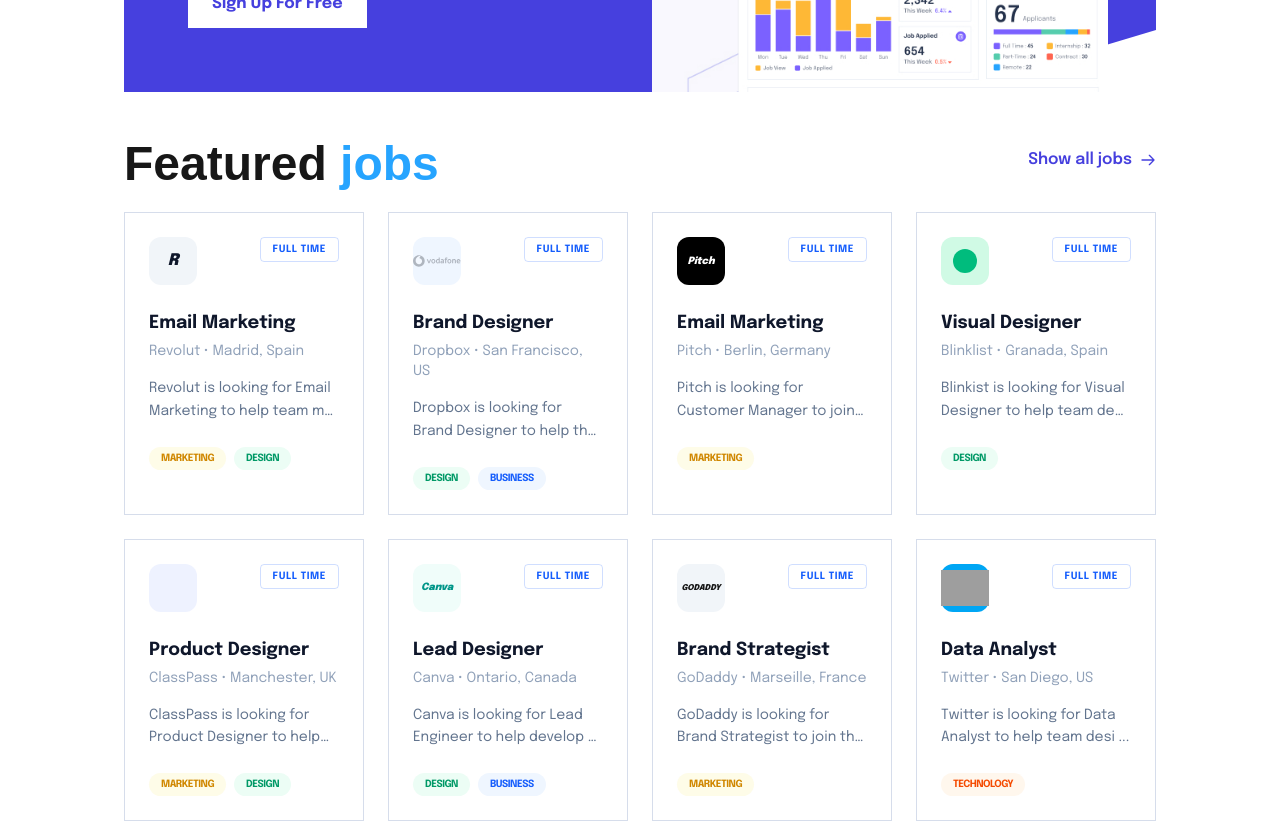
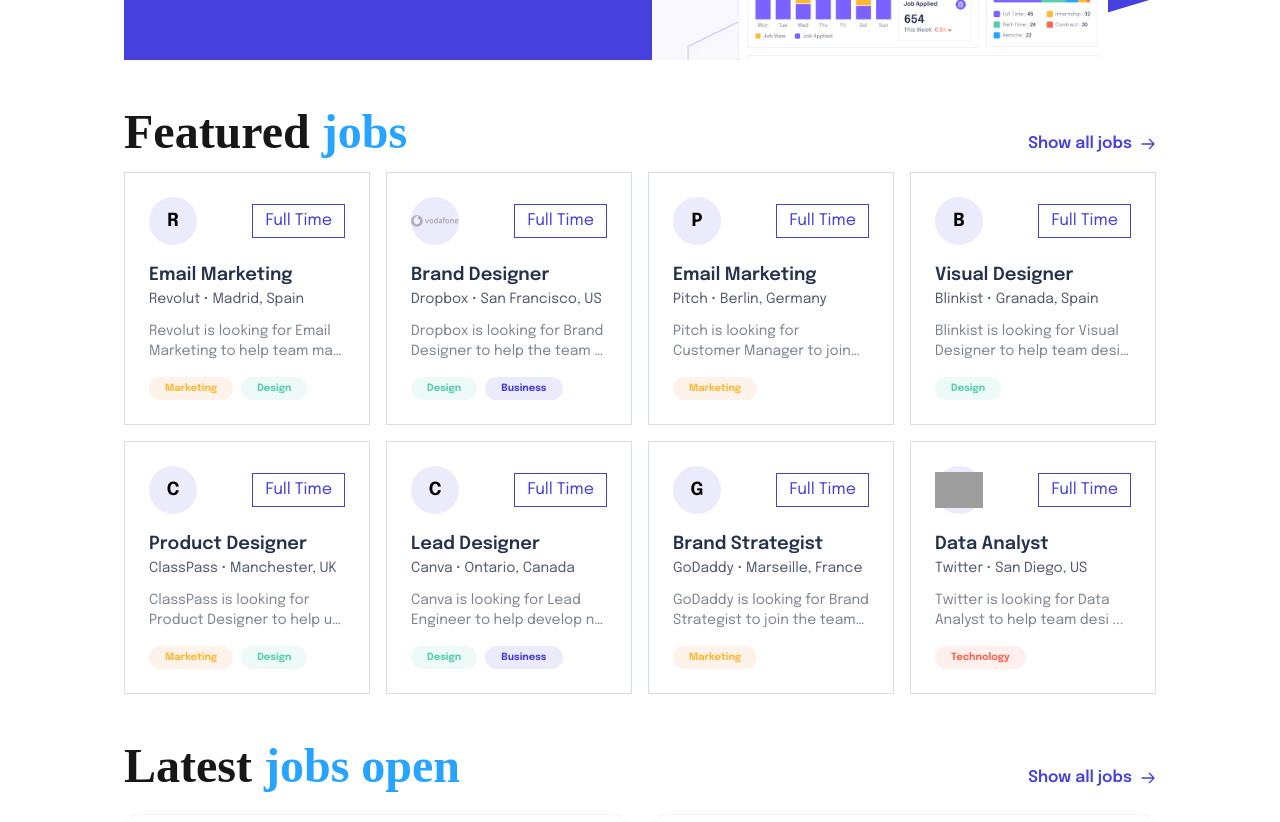
Before and after one commit to imam0321/qtack_task_client, a Next.js app: page / in a window 1280 px wide. Shown: the part 1640-2462 px from the top of the page. Built offline with nearby package versions, Linux system fonts and the light colour scheme; grey boxes are pictures that could not be loaded; a web font is replaced by a local one.

Commit message:
refactor feature jobs section

```diff
--- a/src/app/globals.css
+++ b/src/app/globals.css
@@ -4,16 +4,15 @@
 :root {
   --background: #ffffff;
   --foreground: #171717;
-  --font-clash-display: "Clash Display", sans-serif;
-  /* Next.js variable is --font-red-hat-display */
 }
 
 @theme inline {
   --color-background: var(--background);
   --color-foreground: var(--foreground);
-  --font-clash-display: "Clash Display", sans-serif;
-  --font-red-hat-display: "Red Hat Display", sans-serif;
-  --font-epilogue: "Epilogue", sans-serif;
+  --font-clash-display: "Clash Display", "sans-serif";
+  --font-red-hat-display: var(--font-red-hat-display), "sans-serif";
+  --font-epilogue: var(--font-epilogue), "sans-serif";
+  --font-inter: var(--font-inter), "sans-serif";
 }
 
 body {
@@ -24,13 +23,34 @@
 
 /* Font utility classes to use fonts by name (fallbacks provided) */
 .font-epilogue {
-  font-family: var(--font-epilogue, "Epilogue", system-ui, -apple-system, "Segoe UI", Roboto, "Helvetica Neue", Arial);
+  font-family: var(
+    --font-epilogue,
+    "Epilogue",
+    system-ui,
+    -apple-system,
+    "Segoe UI",
+    Roboto,
+    "Helvetica Neue",
+    Arial
+  );
 }
 .font-red-hat-display {
-  font-family: var(--font-red-hat-display, "Red Hat Display", system-ui, -apple-system, "Segoe UI");
+  font-family: var(
+    --font-red-hat-display,
+    "Red Hat Display",
+    system-ui,
+    -apple-system,
+    "Segoe UI"
+  );
 }
 .font-clash-display {
-  font-family: var(--font-clash-display, "Clash Display", system-ui, -apple-system, "Segoe UI");
+  font-family: var(
+    --font-clash-display,
+    "Clash Display",
+    system-ui,
+    -apple-system,
+    "Segoe UI"
+  );
 }
 .font-inter {
   font-family: var(--font-inter, "Inter", system-ui, -apple-system, "Segoe UI");
--- a/src/app/layout.tsx
+++ b/src/app/layout.tsx
@@ -9,6 +9,7 @@
 const epilogue = Epilogue({
   variable: "--font-epilogue",
   subsets: ["latin"],
+  weight: ["300", "400", "500", "600", "700", "800", "900"],
 });
 
 const redHatDisplay = Red_Hat_Display({
@@ -21,6 +22,7 @@
 const inter = Inter({
   variable: "--font-inter",
   subsets: ["latin"],
+  weight: ["300", "400", "500", "600", "700", "800", "900"],
 });
 
 export const metadata: Metadata = {
--- /dev/null
+++ b/src/components/modules/home/FeaturedJobCard.tsx
@@ -0,0 +1,64 @@
+import Image from "next/image";
+import { IJob } from "./FeaturedJobs";
+import Link from "next/link";
+
+const CATEGORY_COLOR: Record<string, string> = {
+  Design: "bg-[#56CDAD1A] text-[#56CDAD]",
+  Sales: "bg-[#56CDAD1A] text-[#56CDAD]",
+  Marketing: "bg-[#EB85331A] text-[#FFB836]",
+  Finance: "bg-[#FF65501A] text-[#FF6550]",
+  Technology: "bg-[#FF65501A] text-[#FF6550]",
+  Engineering: "bg-[#56CDAD1A] text-[#56CDAD]",
+  Business: "bg-[#4640DE1A] text-[#4640DE]",
+  "Human Resources": "bg-[#FFB8361A] text-[#FFB836]",
+};
+
+interface Props {
+  job: IJob;
+  className?: string;
+}
+
+export default function FeaturedJobCard({ job, className }: Props) {
+  return (
+    <Link href="#" className={`border border-[#D6DDEB] bg-white p-6 ${className}`}>
+      <div className="mb-4 flex items-center justify-between">
+        <div className="flex h-12 w-12 items-center justify-center rounded-full bg-[#4640DE]/10">
+          {job.icon ? (
+            <Image src={job.icon} alt={job.company} width={32} height={32} className="h-auto w-auto object-contain" />
+          ) : (
+            <span className="rounded-full px-3 py-1 text-lg font-bold text-black">
+              {job.company[0]}
+            </span>
+          )}
+        </div>
+
+        <p className="border border-[#4640DE] px-3 py-1 text-[#4640DE]">
+          {job.type}
+        </p>
+      </div>
+
+      <h3 className="line-clamp-1 text-lg font-semibold text-[#25324B]">
+        {job.title}
+      </h3>
+
+      <p className="mb-3 line-clamp-1 text-sm text-[#515B6F]">
+        {job.company} • {job.location}
+      </p>
+
+      <p className="mb-4 line-clamp-2 text-sm text-[#7C8493]">
+        {job.description}
+      </p>
+
+      <div className="flex flex-wrap gap-2">
+        {job.tags.map((tag, i) => (
+          <span
+            key={i}
+            className={`rounded-full px-4 py-1 text-[10px] font-bold ${CATEGORY_COLOR[tag] || "bg-gray-100 text-gray-600"}`}
+          >
+            {tag}
+          </span>
+        ))}
+      </div>
+    </Link>
+  );
+}
--- a/src/components/modules/home/FeaturedJobs.tsx
+++ b/src/components/modules/home/FeaturedJobs.tsx
@@ -1,190 +1,67 @@
 import Link from "next/link";
-import Image from "next/image";
+import FeaturedJobCard from "./FeaturedJobCard";
 
-const featuredJobs = [
-  {
-    title: "Email Marketing",
-    company: "Revolut",
-    location: "Madrid, Spain",
-    type: "Full Time",
-    logoText: "R",
-    logoBg: "bg-slate-100",
-    description: "Revolut is looking for Email Marketing to help team ma ...",
-    tags: ["Marketing", "Design"],
-    tagColors: [
-      "bg-yellow-50 text-yellow-600",
-      "bg-emerald-50 text-emerald-600",
-    ],
-  },
-  {
-    title: "Brand Designer",
-    company: "Dropbox",
-    location: "San Francisco, US",
-    type: "Full Time",
-    icon: "/icons/vodafone.svg",
-    logoBg: "bg-blue-50",
-    description: "Dropbox is looking for Brand Designer to help the team t ...",
-    tags: ["Design", "Business"],
-    tagColors: ["bg-emerald-50 text-emerald-600", "bg-blue-50 text-blue-600"],
-  },
-  {
-    title: "Email Marketing",
-    company: "Pitch",
-    location: "Berlin, Germany",
-    type: "Full Time",
-    logoText: "Pitch",
-    logoBg: "bg-black text-white text-[10px]",
-    description:
-      "Pitch is looking for Customer Manager to join marketing t ...",
-    tags: ["Marketing"],
-    tagColors: ["bg-yellow-50 text-yellow-600"],
-  },
-  {
-    title: "Visual Designer",
-    company: "Blinklist",
-    location: "Granada, Spain",
-    type: "Full Time",
-    logoBg: "bg-emerald-100",
-    logoDot: "bg-emerald-500",
-    description:
-      "Blinkist is looking for Visual Designer to help team desi ...",
-    tags: ["Design"],
-    tagColors: ["bg-emerald-50 text-emerald-600"],
-  },
-  {
-    title: "Product Designer",
-    company: "ClassPass",
-    location: "Manchester, UK",
-    type: "Full Time",
-    iconColor: "text-indigo-500",
-    logoBg: "bg-indigo-50",
-    description: "ClassPass is looking for Product Designer to help us ...",
-    tags: ["Marketing", "Design"],
-    tagColors: [
-      "bg-yellow-50 text-yellow-600",
-      "bg-emerald-50 text-emerald-600",
-    ],
-  },
-  {
-    title: "Lead Designer",
-    company: "Canva",
-    location: "Ontario, Canada",
-    type: "Full Time",
-    logoText: "Canva",
-    logoBg: "bg-teal-50 text-teal-600 font-bold italic text-[10px]",
-    description: "Canva is looking for Lead Engineer to help develop n ...",
-    tags: ["Design", "Business"],
-    tagColors: ["bg-emerald-50 text-emerald-600", "bg-blue-50 text-blue-600"],
-  },
-  {
-    title: "Brand Strategist",
-    company: "GoDaddy",
-    location: "Marseille, France",
-    type: "Full Time",
-    logoText: "GoDaddy",
-    logoBg: "bg-slate-100 text-[8px] font-bold uppercase",
-    description: "GoDaddy is looking for Brand Strategist to join the team ...",
-    tags: ["Marketing"],
-    tagColors: ["bg-yellow-50 text-yellow-600"],
-  },
-  {
-    title: "Data Analyst",
-    company: "Twitter",
-    location: "San Diego, US",
-    type: "Full Time",
-    icon: "/icons/Twitter.svg",
-    logoBg: "bg-sky-500",
-    description: "Twitter is looking for Data Analyst to help team desi ...",
-    tags: ["Technology"],
-    tagColors: ["bg-orange-50 text-orange-600"],
-  },
+export interface IJob {
+  title: string;
+  company: string;
+  location: string;
+  type: string;
+  description: string;
+  tags: string[];
+  icon?: string;
+}
+
+const featuredJobs: IJob[] = [
+  { title: "Email Marketing", company: "Revolut", location: "Madrid, Spain", type: "Full Time", description: "Revolut is looking for Email Marketing to help team ma ...", tags: ["Marketing", "Design"] },
+  { title: "Brand Designer", company: "Dropbox", location: "San Francisco, US", type: "Full Time", icon: "/icons/vodafone.svg", description: "Dropbox is looking for Brand Designer to help the team t ...", tags: ["Design", "Business"] },
+  { title: "Email Marketing", company: "Pitch", location: "Berlin, Germany", type: "Full Time", description: "Pitch is looking for Customer Manager to join marketing t ...", tags: ["Marketing"] },
+  { title: "Visual Designer", company: "Blinkist", location: "Granada, Spain", type: "Full Time", description: "Blinkist is looking for Visual Designer to help team desi ...", tags: ["Design"] },
+  { title: "Product Designer", company: "ClassPass", location: "Manchester, UK", type: "Full Time", description: "ClassPass is looking for Product Designer to help us ...", tags: ["Marketing", "Design"] },
+  { title: "Lead Designer", company: "Canva", location: "Ontario, Canada", type: "Full Time", description: "Canva is looking for Lead Engineer to help develop n ...", tags: ["Design", "Business"] },
+  { title: "Brand Strategist", company: "GoDaddy", location: "Marseille, France", type: "Full Time", description: "GoDaddy is looking for Brand Strategist to join the team ...", tags: ["Marketing"] },
+  { title: "Data Analyst", company: "Twitter", location: "San Diego, US", type: "Full Time", icon: "/icons/Twitter.svg", description: "Twitter is looking for Data Analyst to help team desi ...", tags: ["Technology"] },
 ];
 
 export default function FeaturedJobs() {
   return (
-    <section className="lg:px-31 px-4 py-6">
-      <div className="flex flex-col sm:flex-row justify-between items-start md:mb-6 mb-2 gap-4">
-        <h2 className="md:text-5xl text-[2rem] font-semibold font-clash-display">
+    <section className="px-4 py-6 lg:px-31">
+      <div className="mb-2 flex flex-col justify-between md:items-end items-start gap-4 sm:flex-row md:mb-4">
+        <h2 className="text-[2rem] font-semibold font-clash-display md:text-5xl">
           Featured <span className="text-[#26A4FF]">jobs</span>
         </h2>
 
-        {/* Link */}
-        <Link
-          href="#"
-          className="text-[#4640DE] font-semibold md:flex items-center md:mt-2 hidden"
-        >
+        <Link href="#" className="hidden items-center font-semibold text-[#4640DE] md:flex">
           Show all jobs
-          <svg
-            className="w-4 h-4 ml-2"
-            fill="none"
-            stroke="currentColor"
-            viewBox="0 0 24 24"
-          >
-            <path
-              d="M14 5l7 7m0 0l-7 7m7-7H3"
-              strokeLinecap="round"
-              strokeLinejoin="round"
-              strokeWidth="2"
-            />
+          <svg className="ml-2 h-4 w-4" fill="none" stroke="currentColor" viewBox="0 0 24 24">
+            <path d="M14 5l7 7m0 0l-7 7m7-7H3" strokeLinecap="round" strokeLinejoin="round" strokeWidth="2" />
           </svg>
         </Link>
       </div>
 
-      <div className="grid grid-cols-1 sm:grid-cols-2 lg:grid-cols-4 gap-6">
-        {featuredJobs.map((job, index) => (
-          <div
-            key={index}
-            className="p-6 border border-[#D6DDEB] "
-          >
-            <div className="flex justify-between items-start mb-6">
-              <div
-                className={`w-12 h-12 flex items-center justify-center rounded-xl ${job.logoBg} transition-transform group-hover:scale-110`}
-              >
-                {job.icon ? (
-                  <Image
-                    src={job.icon}
-                    alt={job.company}
-                    width={24}
-                    height={24}
-                    className="object-contain w-auto h-auto"
-                  />
-                ) : job.logoDot ? (
-                  <div className={`w-6 h-6 rounded-full ${job.logoDot}`}></div>
-                ) : (
-                  <span
-                    className={`font-black italic ${job.logoBg.includes("text") ? "" : "text-slate-900"}`}
-                  >
-                    {job.logoText}
-                  </span>
-                )}
-              </div>
-              <span className="border border-blue-600/20 text-blue-600 text-[10px] font-bold px-3 py-1 rounded-sm uppercase tracking-wider">
-                {job.type}
-              </span>
-            </div>
+      {/* Mobile: Swipe */}
+      <div className="sm:hidden -mx-4 overflow-x-auto px-4 pb-4">
+        <div className="flex w-max gap-2 snap-x snap-mandatory">
+          {featuredJobs.map((job, i) => (
+            <FeaturedJobCard key={i} job={job} className="w-[75vw] snap-start" />
+          ))}
+        </div>
+      </div>
 
-            <h3 className="text-lg font-bold mb-1 text-slate-900 group-hover:text-blue-600 transition-colors">
-              {job.title}
-            </h3>
-            <p className="text-slate-400 text-sm mb-4">
-              {job.company} • {job.location}
-            </p>
-            <p className="text-sm text-slate-500 line-clamp-2 mb-6 leading-relaxed">
-              {job.description}
-            </p>
+      {/* Desktop Grid */}
+      <div className="hidden grid-cols-2 gap-4 sm:grid lg:grid-cols-4">
+        {featuredJobs.map((job, i) => (
+          <FeaturedJobCard key={i} job={job} />
+        ))}
+      </div>
 
-            <div className="flex flex-wrap gap-2">
-              {job.tags.map((tag, tIndex) => (
-                <span
-                  key={tIndex}
-                  className={`${job.tagColors[tIndex]} text-[10px] font-bold px-3 py-1 rounded-full uppercase tracking-tighter`}
-                >
-                  {tag}
-                </span>
-              ))}
-            </div>
-          </div>
-        ))}
+      {/* Mobile Link */}
+      <div className="mt-1 sm:hidden">
+        <Link href="#" className="flex items-center font-semibold text-[#4640DE]">
+          Show all jobs
+          <svg className="ml-2 h-4 w-4" fill="none" stroke="currentColor" viewBox="0 0 24 24">
+            <path d="M14 5l7 7m0 0l-7 7m7-7H3" strokeLinecap="round" strokeLinejoin="round" strokeWidth="2" />
+          </svg>
+        </Link>
       </div>
     </section>
   );
--- a/src/components/modules/home/HeroSection.tsx
+++ b/src/components/modules/home/HeroSection.tsx
@@ -8,7 +8,7 @@
 
       <div className="lg:px-31 px-4 py-6 flex flex-col lg:flex-row items-center relative z-10">
         <div className="lg:w-1/2 z-10 text-center lg:text-left">
-          <h1 className="text-5xl md:text-6xl lg:text-7xl font-extrabold leading-tight mb-6 text-slate-900 font-clash-display tracking-tight">
+          <h1 className="text-5xl md:text-6xl lg:text-7xl font-bold leading-tight mb-6 text-slate-900 font-clash-display tracking-tight">
             Discover <br className="hidden lg:block" /> more than <br className="hidden lg:block" />
             <span className="text-blue-600 relative inline-block">
               5000+ Jobs
--- a/src/components/modules/home/LatestJobs.tsx
+++ b/src/components/modules/home/LatestJobs.tsx
@@ -81,7 +81,7 @@
   return (
     <section className="lg:px-31 px-4 py-6">
 
-       <div className="flex flex-col sm:flex-row justify-between items-start md:mb-6 mb-2 gap-4">
+      <div className="flex flex-col sm:flex-row justify-between md:items-end items-start md:mb-6 mb-2 gap-4">
         <h2 className="md:text-5xl text-[2rem] font-semibold font-clash-display">
           Latest <span className="text-[#26A4FF]">jobs open</span>
         </h2>
```
Also changed, not shown: src/components/modules/home/Categories.tsx (+5 -7 lines).
